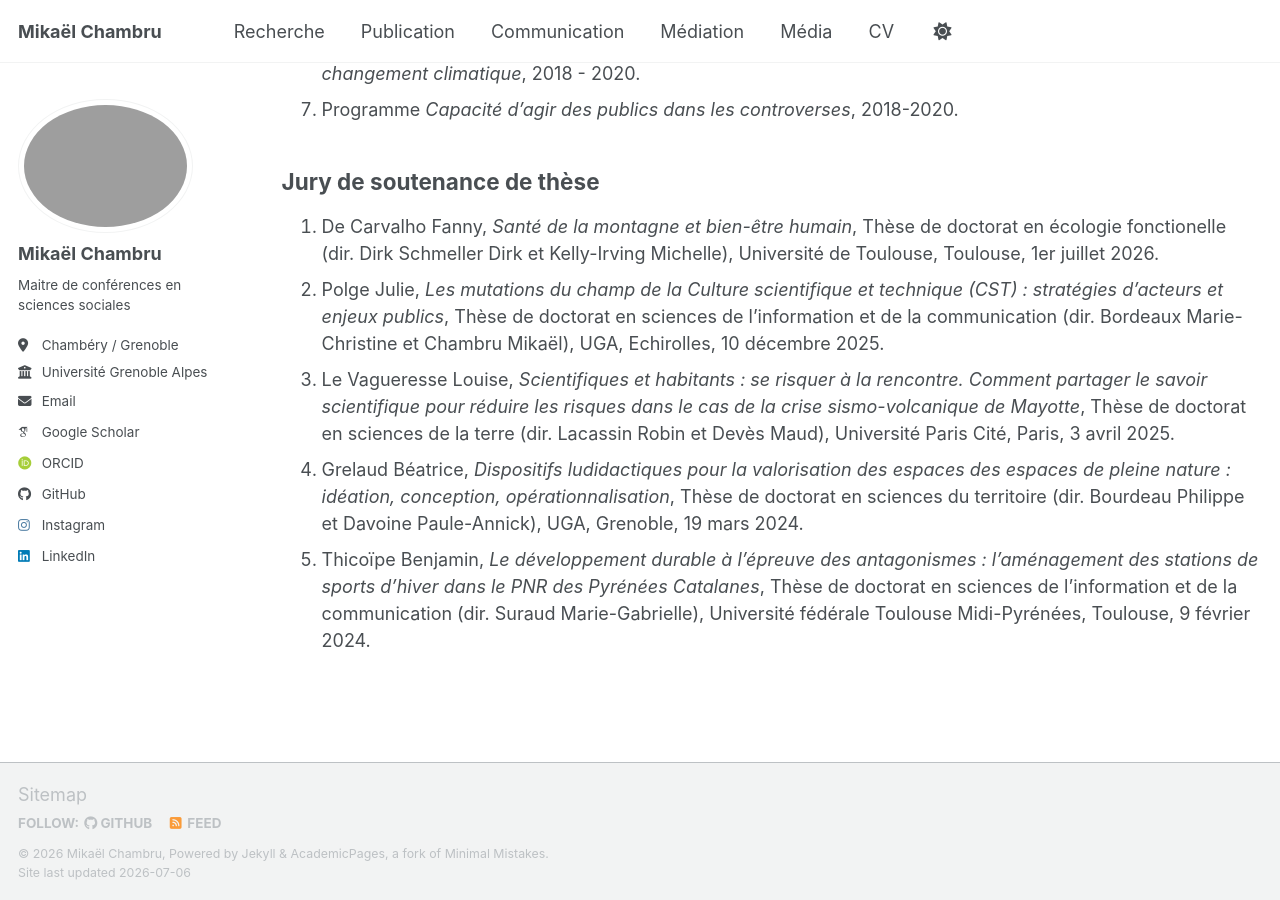
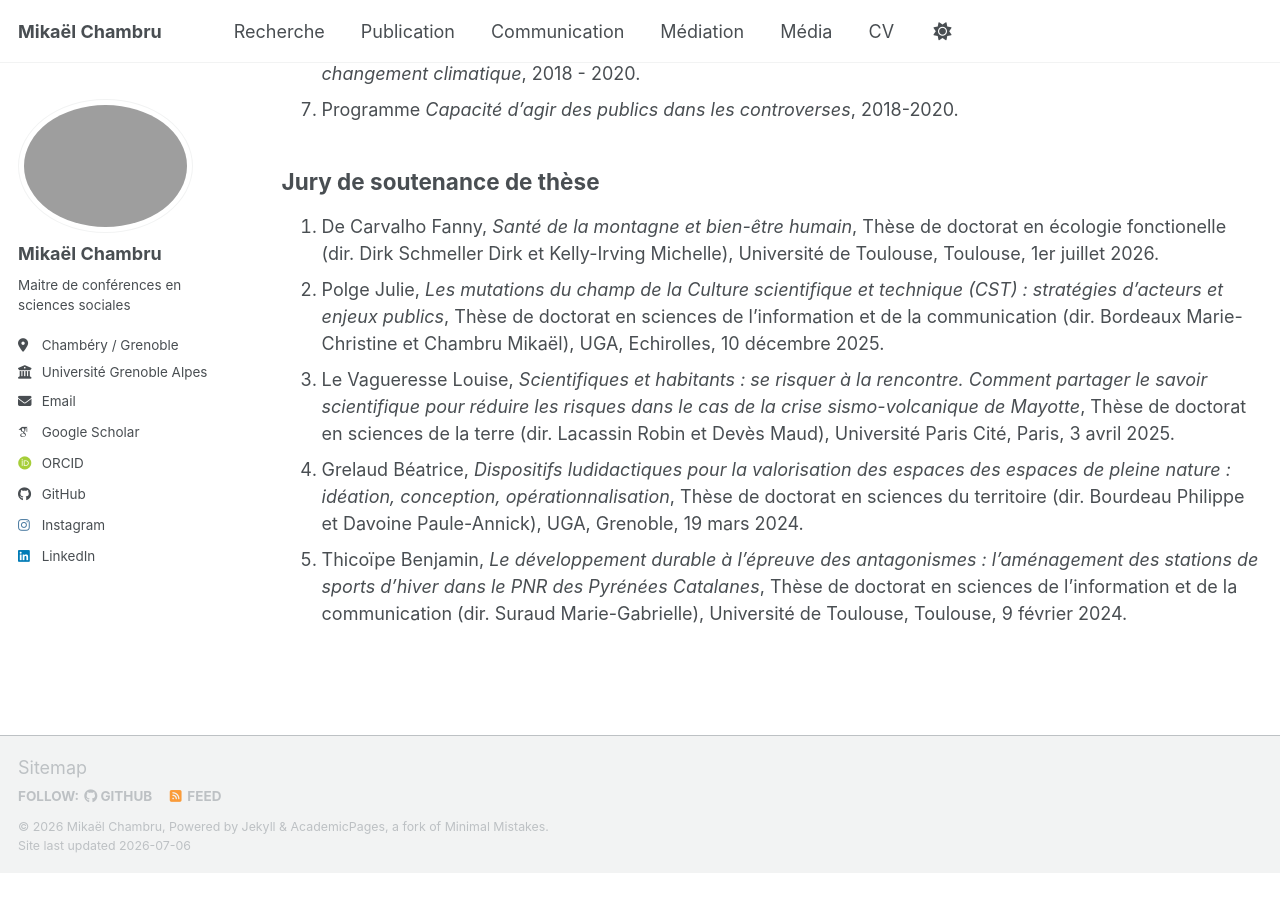
Before and after one commit to mikaelchambru/mikaelchambru.github.io, a Jekyll site: the page built from _pages/recherche.md, in a window 1280 px wide and 900 px high, scrolled down 949 px. Built offline with Jekyll 4.4.1, drawn with Linux system fonts in a browser that asks for light colours; some web fonts are replaced; a script bundle is joined from its source files by our own code; library files that are not in the unit come from our copies; after the commit the page ends 1822 px from its top, so only the background shows below that.

Commit message:
Update recherche.md

```diff
--- a/_pages/recherche.md
+++ b/_pages/recherche.md
@@ -32,4 +32,4 @@ redirect_from:
 2. Polge Julie, *Les mutations du champ de la Culture scientifique et technique (CST) : stratégies d’acteurs et enjeux publics*, Thèse de doctorat en sciences de l’information et de la communication (dir. Bordeaux Marie-Christine et Chambru Mikaël), UGA, Echirolles, 10 décembre 2025.
 3. Le Vagueresse Louise, *Scientifiques et habitants : se risquer à la rencontre. Comment partager le savoir scientifique pour réduire les risques dans le cas de la crise sismo-volcanique de Mayotte*, Thèse de doctorat en sciences de la terre (dir. Lacassin Robin et Devès Maud), Université Paris Cité, Paris, 3 avril 2025.
 4. Grelaud Béatrice, *Dispositifs ludidactiques pour la valorisation des espaces des espaces de pleine nature : idéation, conception, opérationnalisation*, Thèse de doctorat en sciences du territoire (dir. Bourdeau Philippe et Davoine Paule-Annick), UGA, Grenoble, 19 mars 2024.
-5. Thicoïpe Benjamin, *Le développement durable à l’épreuve des antagonismes : l’aménagement des stations de sports d’hiver dans le PNR des Pyrénées Catalanes*, Thèse de doctorat en sciences de l’information et de la communication (dir. Suraud Marie-Gabrielle), Université fédérale Toulouse Midi-Pyrénées, Toulouse, 9 février 2024.
+5. Thicoïpe Benjamin, *Le développement durable à l’épreuve des antagonismes : l’aménagement des stations de sports d’hiver dans le PNR des Pyrénées Catalanes*, Thèse de doctorat en sciences de l’information et de la communication (dir. Suraud Marie-Gabrielle), Université de Toulouse, Toulouse, 9 février 2024.
```
